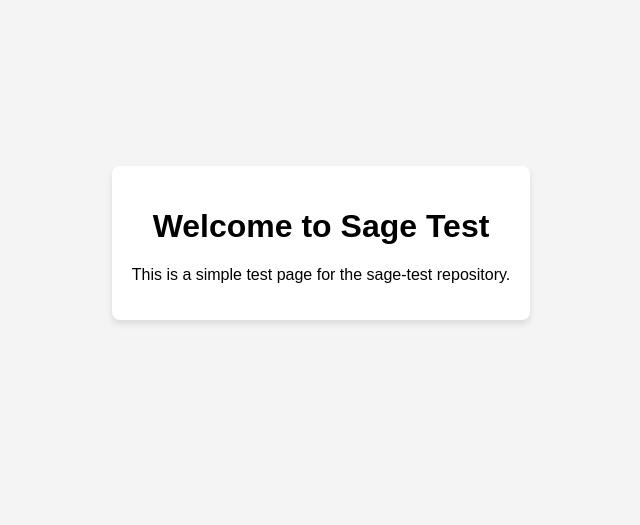
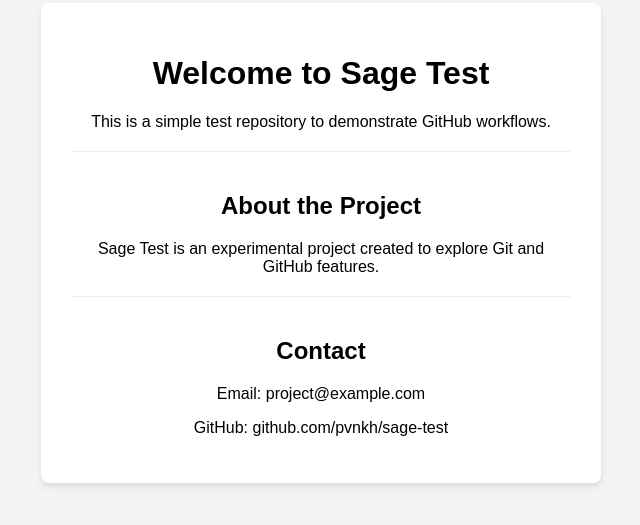
Before and after one commit to pvnkh/sage-test, a plain HTML site: page index.html in a window 1280 px wide. Shown: the part 157-682 px from the top of the page, without its empty margins (319-959 px from the left). Drawn offline with Linux system fonts and the light colour scheme.

Commit message:
Add more content to the page

```diff
--- a/index.html
+++ b/index.html
@@ -2,13 +2,24 @@
 <html lang="en">
 <head>
     <meta charset="UTF-8">
-    <title>Sage Test Page</title>
+    <title>Sage Test Project</title>
     <link rel="stylesheet" href="styles.css">
 </head>
 <body>
     <div class="container">
         <h1>Welcome to Sage Test</h1>
-        <p>This is a simple test page for the sage-test repository.</p>
+        <p>This is a simple test repository to demonstrate GitHub workflows.</p>
+
+        <section class="project-info">
+            <h2>About the Project</h2>
+            <p>Sage Test is an experimental project created to explore Git and GitHub features.</p>
+        </section>
+
+        <section class="contact">
+            <h2>Contact</h2>
+            <p>Email: project@example.com</p>
+            <p>GitHub: github.com/pvnkh/sage-test</p>
+        </section>
     </div>
 </body>
 </html>
--- a/styles.css
+++ b/styles.css
@@ -10,8 +10,16 @@ body {
 
 .container {
     background-color: white;
-    padding: 20px;
+    padding: 30px;
     border-radius: 8px;
     box-shadow: 0 4px 6px rgba(0,0,0,0.1);
     text-align: center;
+    max-width: 500px;
+    width: 100%;
 }
+
+.project-info, .contact {
+    margin-top: 20px;
+    padding-top: 20px;
+    border-top: 1px solid #eee;
+}
```
